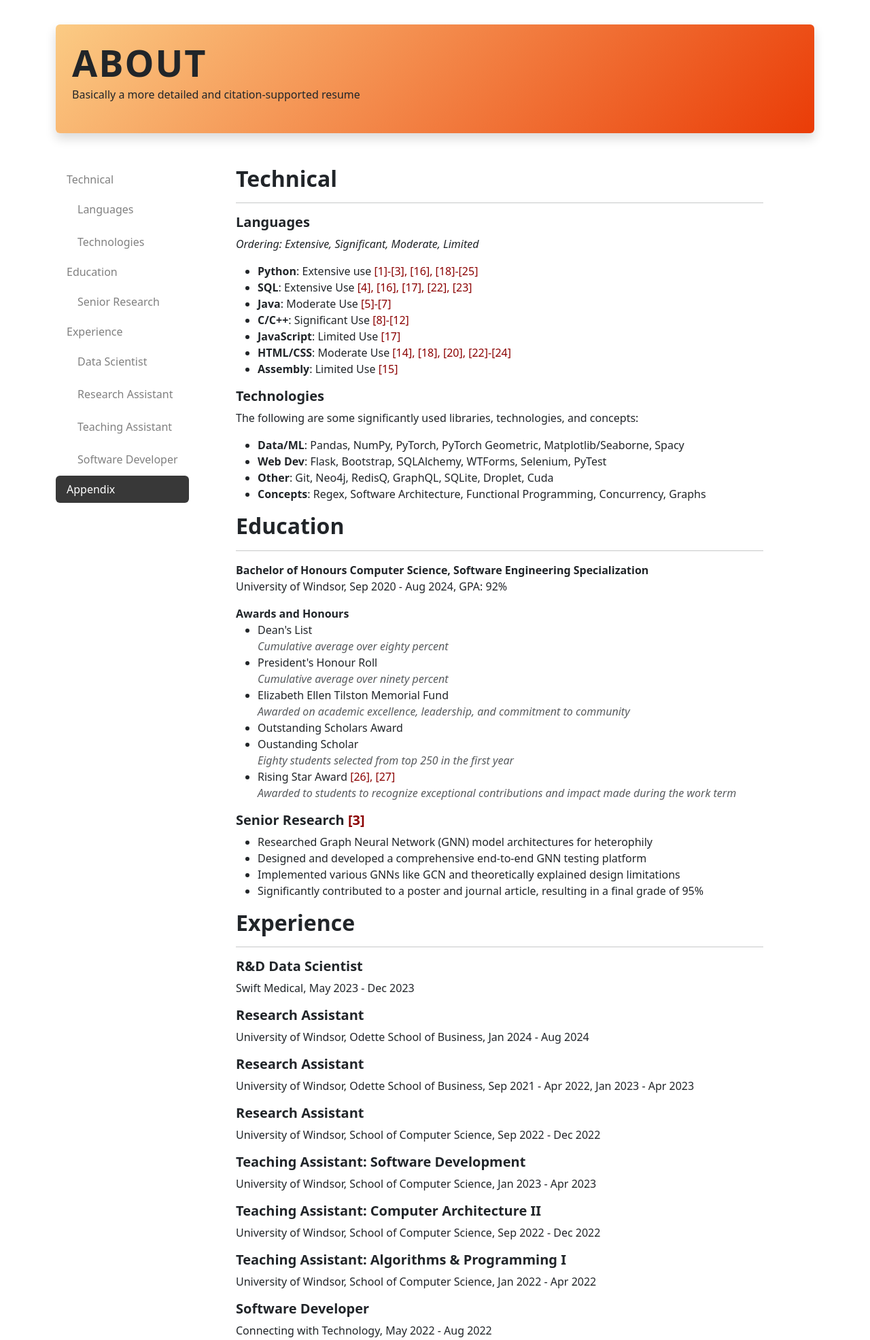
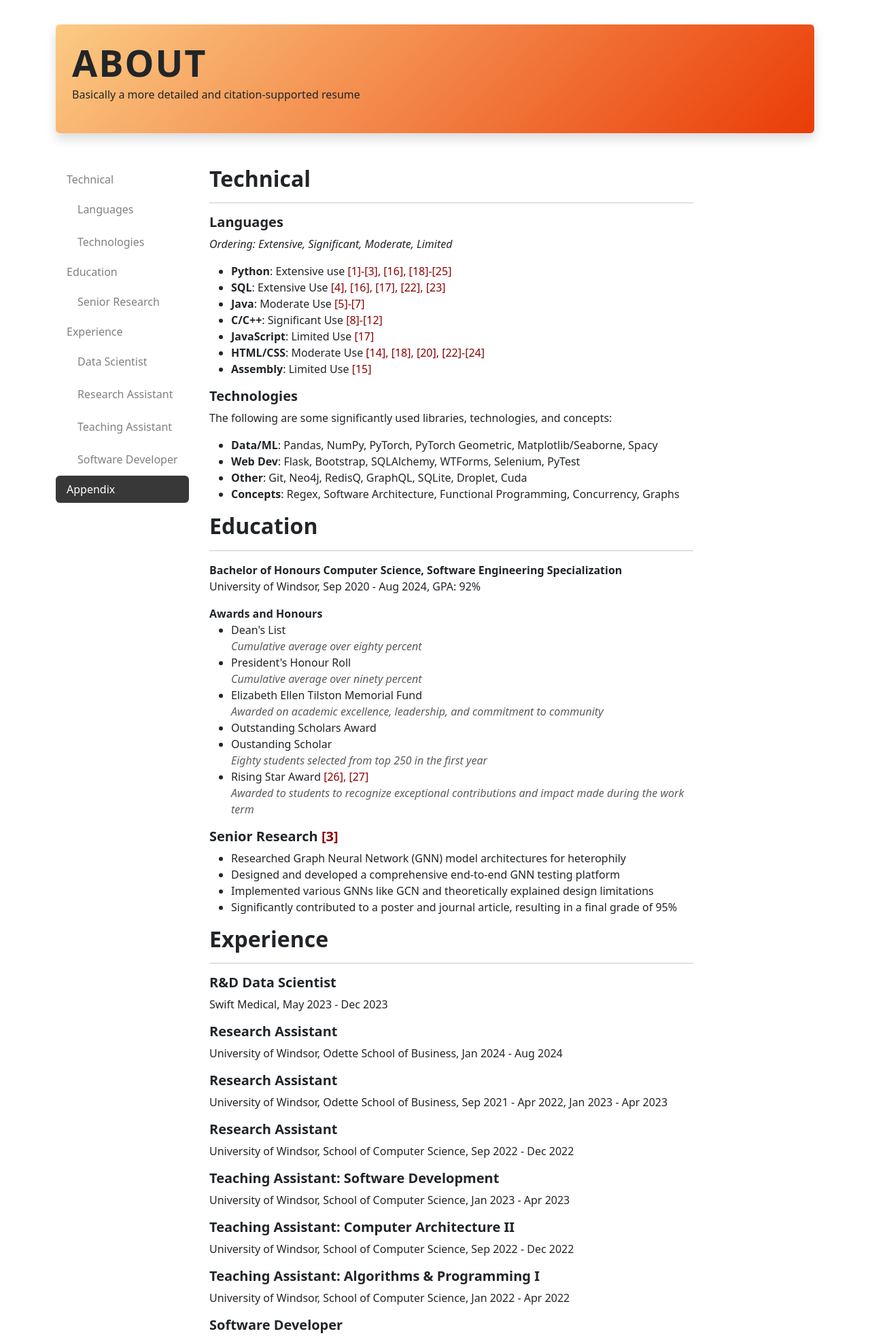
Before and after one commit to Sharjeeliv/platform-site, a Flask app: page / in a window 1280 px wide. Shown: the part 611-2583 px from the top of the page at 68% size. Run offline with Flask 3, Linux system fonts and the light colour scheme; some libraries are stand-ins or nearby versions.

Commit message:
Added margin to toc

```diff
--- a/platform_site/templates/home.html
+++ b/platform_site/templates/home.html
@@ -27,7 +27,7 @@
 </div>
 
 <!-- PAGE HEADER -->
-<div class="flex-grow-1 d-flex align-items-center shadow rounded mb-4 ps-2 title-box" style="background: var(--gradient-turkish);">
+<div class="flex-grow-1 d-flex align-items-center shadow rounded mb-4 ps-2 title-box" style="background: var(--gradient-turkish); min-height: 120px">
     <div class="container p-3">
         <h1 class="mono-title"><b>ABOUT</b></h1>
         <p>Basically a more detailed and citation-supported resume</p>
@@ -64,7 +64,7 @@
         </nav>
     </div>
 
-    <div class="col-lg-10 col-md-9 col-sm-12">
+    <div class="col-lg-8 col-md-8 col-sm-12 ms-4">
         <div class="container" style="max-width:800px;">
             <div data-bs-spy="scroll" data-bs-target="#about-toc" data-bs-smooth-scroll="true" tabindex="0">
                 <!-- Section 1 Information-->
```
